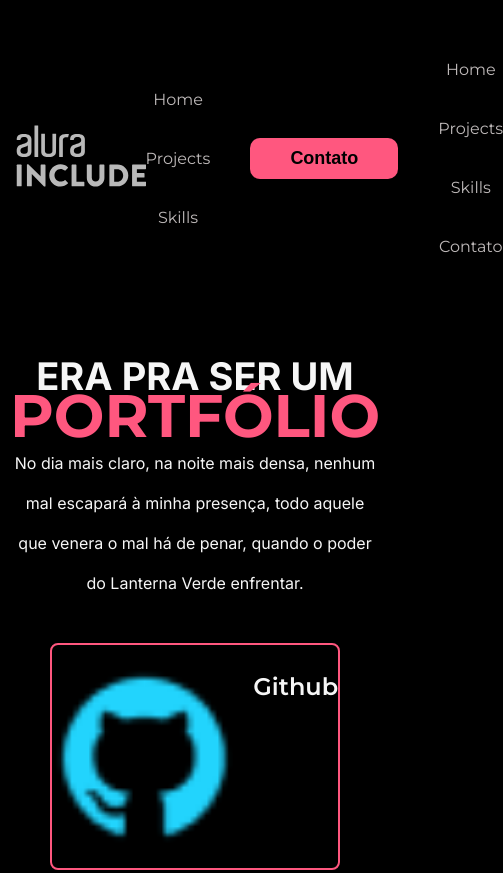
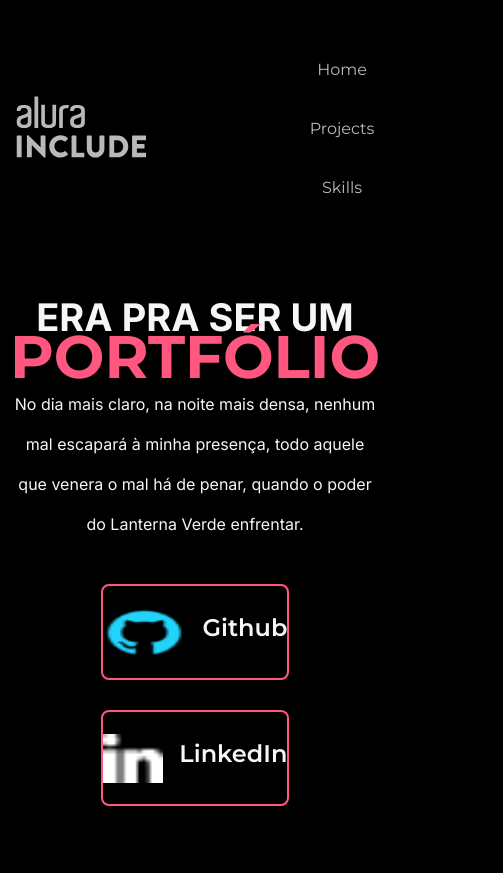
Before and after one commit to BerredoISO/portfolio-de-nada, a plain HTML site: page index.html in a window 390 px wide. Shown: the top 873 px of the page, 503 px wide, since content can reach past the window. Drawn offline with nearby package versions, Linux system fonts and the light colour scheme; grey boxes are pictures that could not be loaded.

Commit message:
repository test

```diff
--- a/assets/style.css
+++ b/assets/style.css
@@ -239,10 +239,6 @@ section.skills .flex {
         text-align: center;
     }
 
-    header .contact button {
-        width: 100%;
-    }
-
     section.top .flex {
         flex-direction: column;
         gap: 30px;
@@ -259,7 +255,12 @@ section.skills .flex {
     }
 
     .bottom-contact {
-        width: 100%;
+        width: 65%;
+        height: 6rem;
+    }
+
+    header .contact{
+        display: none;
     }
 
     section.projects .flex,
--- a/index.html
+++ b/index.html
@@ -29,17 +29,6 @@
                 <a href="https://www.instagram.com/terceiraocmt24/">
                     <button>Contato</button>
                 </a>
-            </div>
-
-            <div class="menu-mobile">
-                <nav>
-                    <ul>
-                        <li><a href="#home">Home</a></li>
-                        <li><a href="#projects">Projects</a></li>
-                        <li><a href="#skills">Skills</a></li>
-                        <li><a href="#">Contato</a></li>
-                    </ul>
-                </nav>
             </div>
         </div>
     </header>
```
